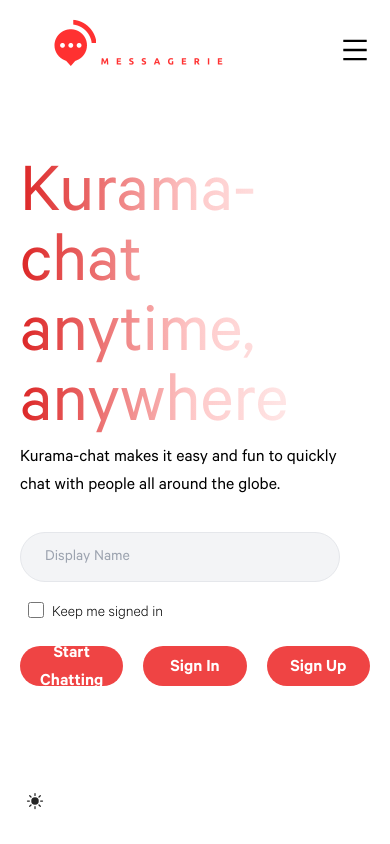
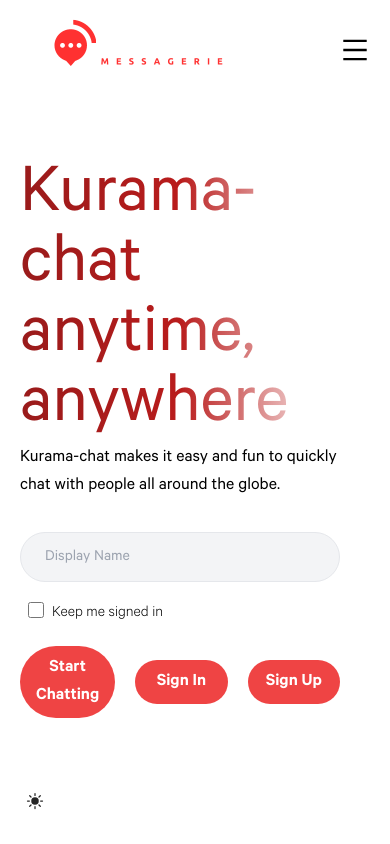
Before and after one commit to H1B0B0/Kurama-chat, a Next.js app in the folder frontend/: page / in a window 390 px wide. Built offline with nearby package versions, Linux system fonts and the light colour scheme.

Commit message:
Update styling in page.tsx, LoginForm.tsx, and Navbar.tsx

```diff
--- a/frontend/src/app/page.tsx
+++ b/frontend/src/app/page.tsx
@@ -13,7 +13,7 @@ export default function Home() {
         <div className="flex px-5 pt-16 pb-12 mb-12 lg:px-36 min-h-[calc(100vh-180px)]">
           <div className="flex flex-col gap-8 w-full xl:pr-32 lg:w-1/2">
             <div className="flex flex-col gap-0">
-              <p className=" text-[72px] lg:mt-40  leading-[70px] lg:text-[90px] bg-gradient-to-r from-red-600 via-red-200 to-emerald- 4 inline-block text-transparent bg-clip-text">
+              <p className=" text-[72px] lg:mt-40  leading-[70px] lg:text-[90px] bg-gradient-to-r dark:from-red-600 dark:via-red-200 to-emerald- 4 inline-block text-transparent bg-clip-text from-red-800 via-red-700">
                 Kurama-chat
                 <br /> anytime, anywhere
               </p>
--- a/frontend/src/components/Home/LoginForm.tsx
+++ b/frontend/src/components/Home/LoginForm.tsx
@@ -55,7 +55,7 @@ function LoginForm() {
         <div className="flex  gap-5 items-center">
           <button
             type="submit"
-            className="flex hover:bg-red-800 justify-center items-center w-40 btn bg-red-500 "
+            className="flex hover:bg-red-800 justify-center items-center py-2 w-full sm:w-40 h-auto btn bg-red-500 "
           >
             {isLoading ? (
               <ClipLoader color="white" size={20} />
@@ -64,12 +64,12 @@ function LoginForm() {
             )}
           </button>
           <Link legacyBehavior href="signin">
-            <a className="flex  hover:bg-red-800 justify-center items-center w-40 btn bg-red-500 ">
+            <a className="flex hover:bg-red-800 justify-center items-center py-2 w-full sm:w-40 h-auto btn bg-red-500 ">
               Sign In
             </a>
           </Link>
           <Link legacyBehavior href="signup">
-            <a className="flex hover:bg-red-800 justify-center items-center w-40 btn bg-red-500 ">
+            <a className="flex hover:bg-red-800 justify-center items-center py-2 w-full sm:w-40 h-auto btn bg-red-500 ">
               Sign Up
             </a>
           </Link>
--- a/frontend/src/components/Home/Navbar.tsx
+++ b/frontend/src/components/Home/Navbar.tsx
@@ -30,12 +30,14 @@ function Navbar() {
                 <>
                   <Link
                     id={`${label}${index}`}
-                    className="flex flex-col items-center"
+                    className="flex flex-col items-center dark:text-white"
                     href={link}
                     key={index}
                     target={externalPage ? "_blank" : "_self"}
                   >
-                    {React.createElement(icon, { className: "w-10 h-10" })}
+                    {React.createElement(icon, {
+                      className: "w-10 h-10 dark:text-white",
+                    })}{" "}
                     {label}
                   </Link>
                   {title && (
@@ -81,12 +83,14 @@ function Navbar() {
                   {icon ? (
                     <Link
                       id={`${label}${index}`}
-                      className="flex gap-5 items-center justify-center"
+                      className="flex gap-5 items-center justify-center dark:text-white"
                       href={link}
                       key={index}
                       target={externalPage ? "_blank" : "_self"}
                     >
-                      {React.createElement(icon, { className: "w-6 h-6" })}
+                      {React.createElement(icon, {
+                        className: "w-6 h-6 dark:text-white",
+                      })}{" "}
                       <span className="pt-1">{label}</span>
                     </Link>
                   ) : (
```
